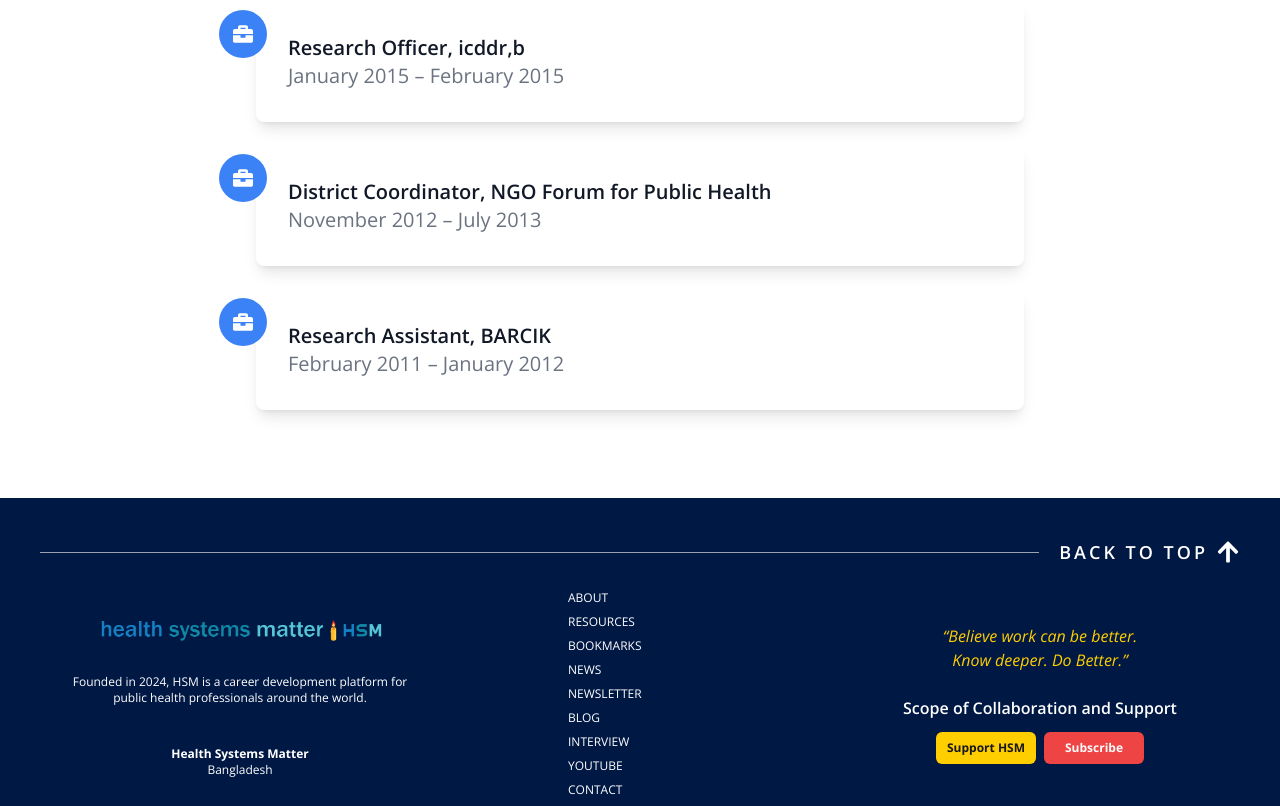
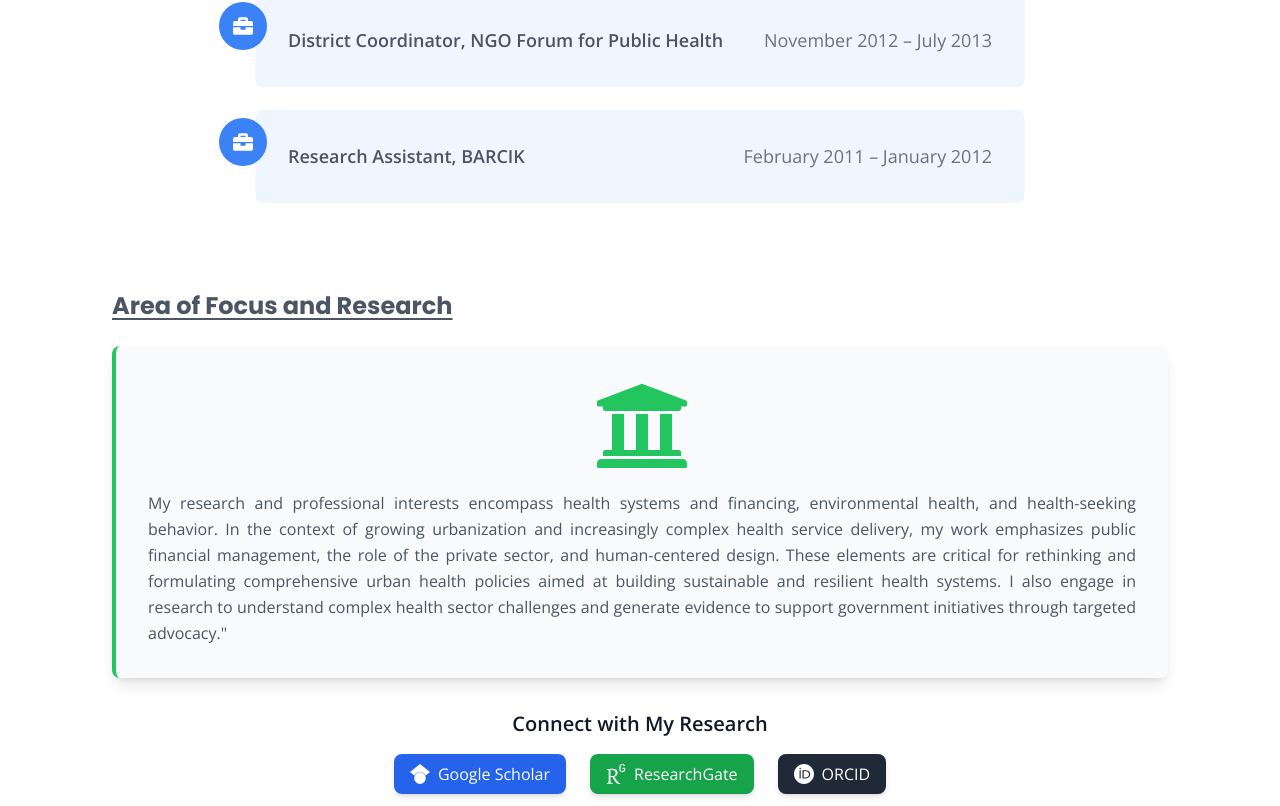
Before and after one commit to mehrabhossain1/hsm, a Next.js app: page /sizear in a window 1280 px wide. Shown: the part 2134-2940 px from the top of the page. Built offline with nearby package versions, Linux system fonts and the light colour scheme.

Commit message:
AreaOfFocus

```diff
--- a/app/sizear/page.tsx
+++ b/app/sizear/page.tsx
@@ -1,4 +1,5 @@
 import AboutSizear from "@/components/Sizear/AboutSizear";
+import AreaOfFocus from "@/components/Sizear/AreaOfFocus";
 import CareerTrajectory from "@/components/Sizear/CareerTrajectory";
 import MoreAboutMe from "@/components/Sizear/MoreAboutMe";
 
@@ -18,6 +19,10 @@ const Sizear = () => {
       {/* Career Trajectory / Employment Journey  */}
       <CareerTrajectory />
       {/* Career Trajectory / Employment Journey  */}
+
+      {/* Area of Focus and Research */}
+      <AreaOfFocus />
+      {/* Area of Focus and Research */}
     </section>
   );
 };
--- /dev/null
+++ b/components/Sizear/AreaOfFocus.tsx
@@ -0,0 +1,84 @@
+"use client";
+
+import { motion } from "framer-motion";
+import { FaUniversity } from "react-icons/fa";
+import { SiGooglescholar, SiResearchgate, SiOrcid } from "react-icons/si";
+
+const AreaOfFocus = () => {
+  return (
+    <div className="max-w-screen-xl mx-auto sm:px-6 lg:px-16 pt-16">
+      <h2 className="text-2xl md:text-2xl font-bold text-gray-600  underline underline-offset-4">
+        Area of Focus and Research
+      </h2>
+
+      <motion.div
+        initial={{ opacity: 0, y: 20 }}
+        animate={{ opacity: 1, y: 0 }}
+        transition={{ duration: 0.5, delay: 0.2 }}
+        className="mt-6 bg-gray-50 shadow-lg rounded-lg p-8 border-l-4 border-green-500"
+      >
+        <div className="flex items-center justify-center mb-4 space-x-3 ">
+          <FaUniversity className="text-green-500 text-8xl" />
+          {/* <h3 className="text-xl font-semibold text-gray-900">
+            Evidence-Based Research & Advocacy
+          </h3> */}
+        </div>
+        <p className="text-gray-600 leading-relaxed text-justify">
+          My research and professional interests encompass health systems and
+          financing, environmental health, and health-seeking behavior. In the
+          context of growing urbanization and increasingly complex health
+          service delivery, my work emphasizes public financial management, the
+          role of the private sector, and human-centered design. These elements
+          are critical for rethinking and formulating comprehensive urban health
+          policies aimed at building sustainable and resilient health systems. I
+          also engage in research to understand complex health sector challenges
+          and generate evidence to support government initiatives through
+          targeted advocacy.&quot;
+        </p>
+      </motion.div>
+
+      {/* Research Profiles Section */}
+      <motion.div
+        initial={{ opacity: 0, y: 20 }}
+        animate={{ opacity: 1, y: 0 }}
+        transition={{ duration: 0.5, delay: 0.4 }}
+        className="mt-8 text-center"
+      >
+        <h3 className="text-xl font-semibold text-gray-900 mb-4">
+          Connect with My Research
+        </h3>
+        <div className="flex justify-center space-x-6">
+          <a
+            href="https://scholar.google.com/citations?user=D34eyg4AAAAJ&hl=en"
+            target="_blank"
+            rel="noopener noreferrer"
+            className="flex items-center space-x-2 px-4 py-2 bg-blue-600 text-white rounded-lg shadow-md hover:bg-blue-700 transition"
+          >
+            <SiGooglescholar className="text-xl" />
+            <span>Google Scholar</span>
+          </a>
+          <a
+            href="https://www.researchgate.net/profile/Monaemul-Sizear"
+            target="_blank"
+            rel="noopener noreferrer"
+            className="flex items-center space-x-2 px-4 py-2 bg-green-600 text-white rounded-lg shadow-md hover:bg-green-700 transition"
+          >
+            <SiResearchgate className="text-xl" />
+            <span>ResearchGate</span>
+          </a>
+          <a
+            href="https://orcid.org/0000-0001-6478-9512"
+            target="_blank"
+            rel="noopener noreferrer"
+            className="flex items-center space-x-2 px-4 py-2 bg-gray-800 text-white rounded-lg shadow-md hover:bg-gray-900 transition"
+          >
+            <SiOrcid className="text-xl" />
+            <span>ORCID</span>
+          </a>
+        </div>
+      </motion.div>
+    </div>
+  );
+};
+
+export default AreaOfFocus;
--- a/components/Sizear/CareerTrajectory.tsx
+++ b/components/Sizear/CareerTrajectory.tsx
@@ -71,8 +71,8 @@ const CareerTrajectory = () => {
   ];
 
   return (
-    <div className="max-w-screen-xl mx-auto sm:px-6 lg:px-16 ">
-      <h2 className="text-2xl md:text-2xl font-bold text-gray-600  underline underline-offset-4">
+    <div className="max-w-screen-xl mx-auto sm:px-6 lg:px-16">
+      <h2 className="text-2xl md:text-2xl font-bold text-gray-600  underline underline-offset-4 mb-4">
         Career Trajectory / Employment Journey
       </h2>
 
@@ -88,12 +88,12 @@ const CareerTrajectory = () => {
             <div className="absolute -left-[37px] top-2 bg-blue-500 w-12 h-12 flex items-center justify-center rounded-full">
               <FaBriefcase className="text-white text-xl" />
             </div>
-            <div className="bg-white p-8 shadow-lg rounded-lg">
-              <h3 className="text-xl font-semibold text-gray-900">
+            <div className="bg-blue-50 p-8 shadow-sm rounded-md flex justify-between">
+              <h3 className="text-lg font-semibold text-gray-600">
                 {exp.title}, {exp.company}
               </h3>
               {/* <p className="text-gray-700 text-xl">{exp.company}</p> */}
-              <p className=" text-gray-500 text-xl">{exp.date}</p>
+              <p className=" text-gray-500 text-lg">{exp.date}</p>
             </div>
           </motion.div>
         ))}
```
